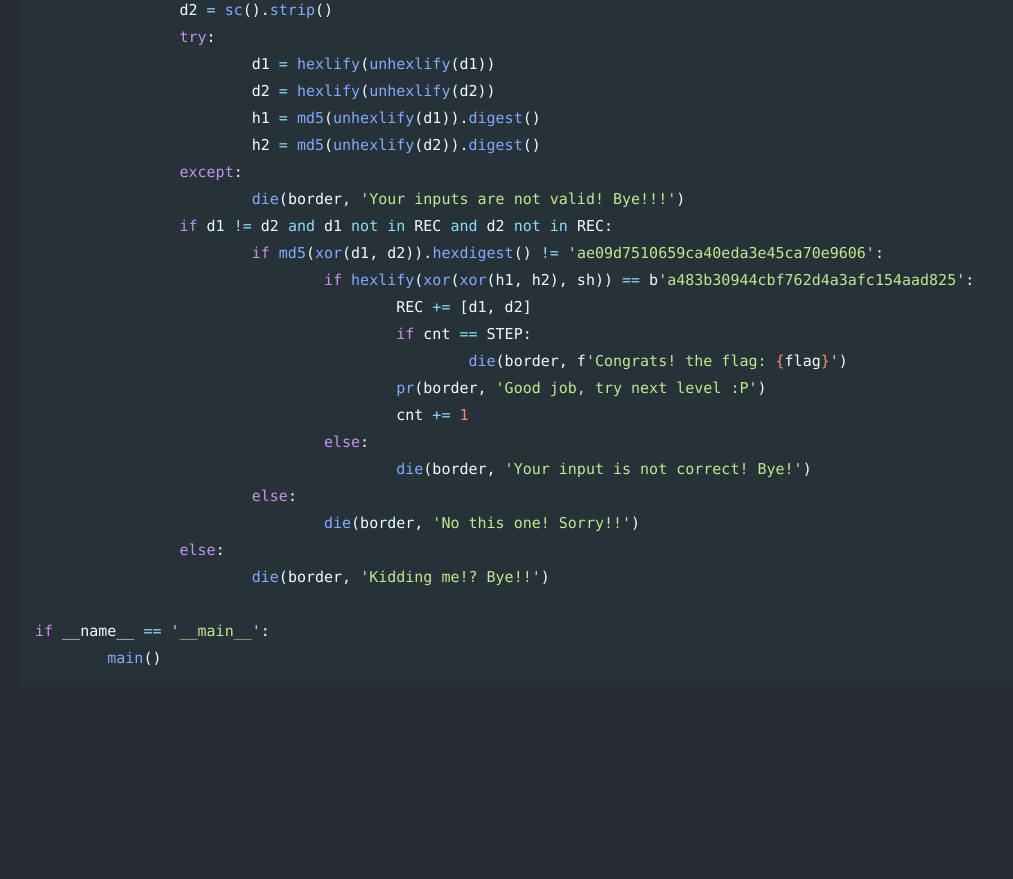
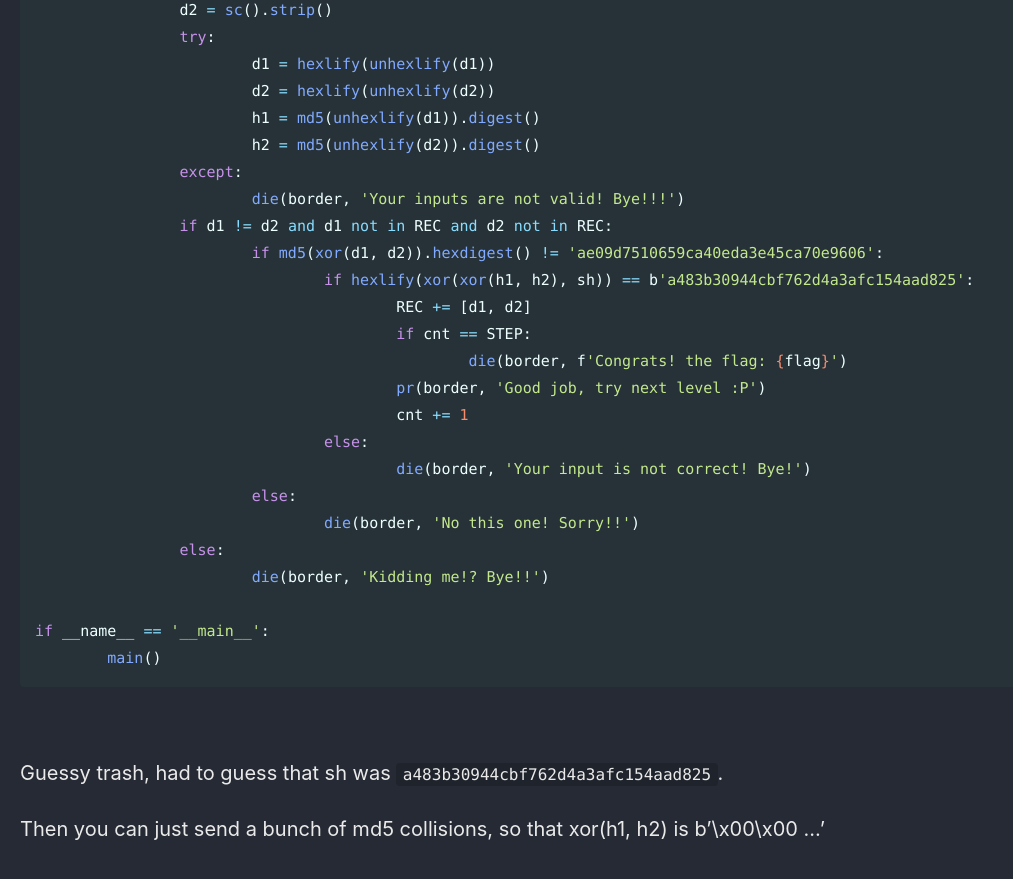
Before and after one commit to Connor-McCartney/Connor-McCartney.github.io, a Jekyll site: the page built from _pages/cryptography/other/CRYPTO-CTF-2024.md, in a window 1280 px wide and 900 px high, scrolled down 1383 px. Shown: the top 879 px of the window, without its empty margins (0-1013 px from the left). Built offline with Jekyll 4.4.1, drawn with Linux system fonts in a browser that asks for light colours; cached includes are drawn as plain includes; before the commit the page ends 2115 px from its top, so only the background shows below that.

Commit message:
Update CRYPTO-CTF-2024.md

````diff
--- a/_pages/cryptography/other/CRYPTO-CTF-2024.md
+++ b/_pages/cryptography/other/CRYPTO-CTF-2024.md
@@ -77,3 +77,9 @@ def main():
 if __name__ == '__main__':
 	main()
 ```
+
+<br>
+
+Guessy trash, had to guess that sh was `a483b30944cbf762d4a3afc154aad825`.
+
+Then you can just send a bunch of md5 collisions, so that xor(h1, h2) is b'\x00\x00 ...'
````
